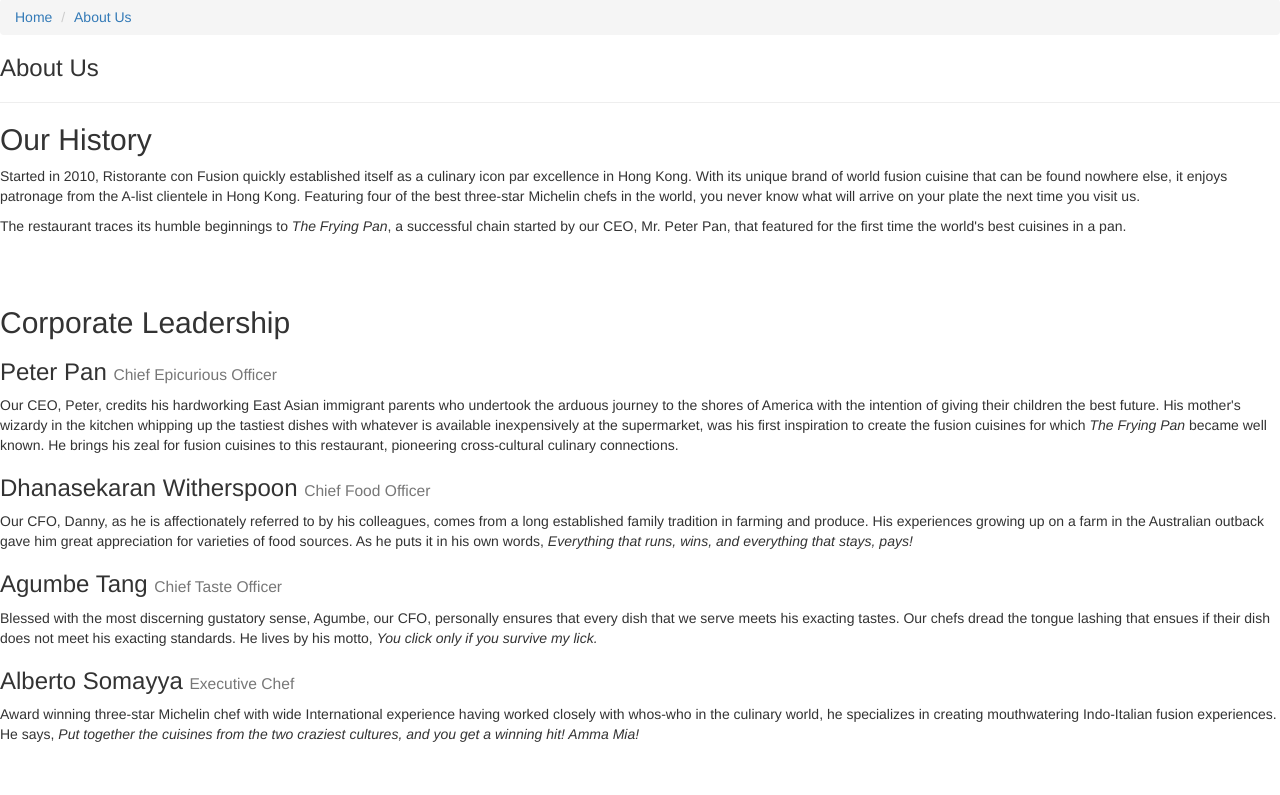
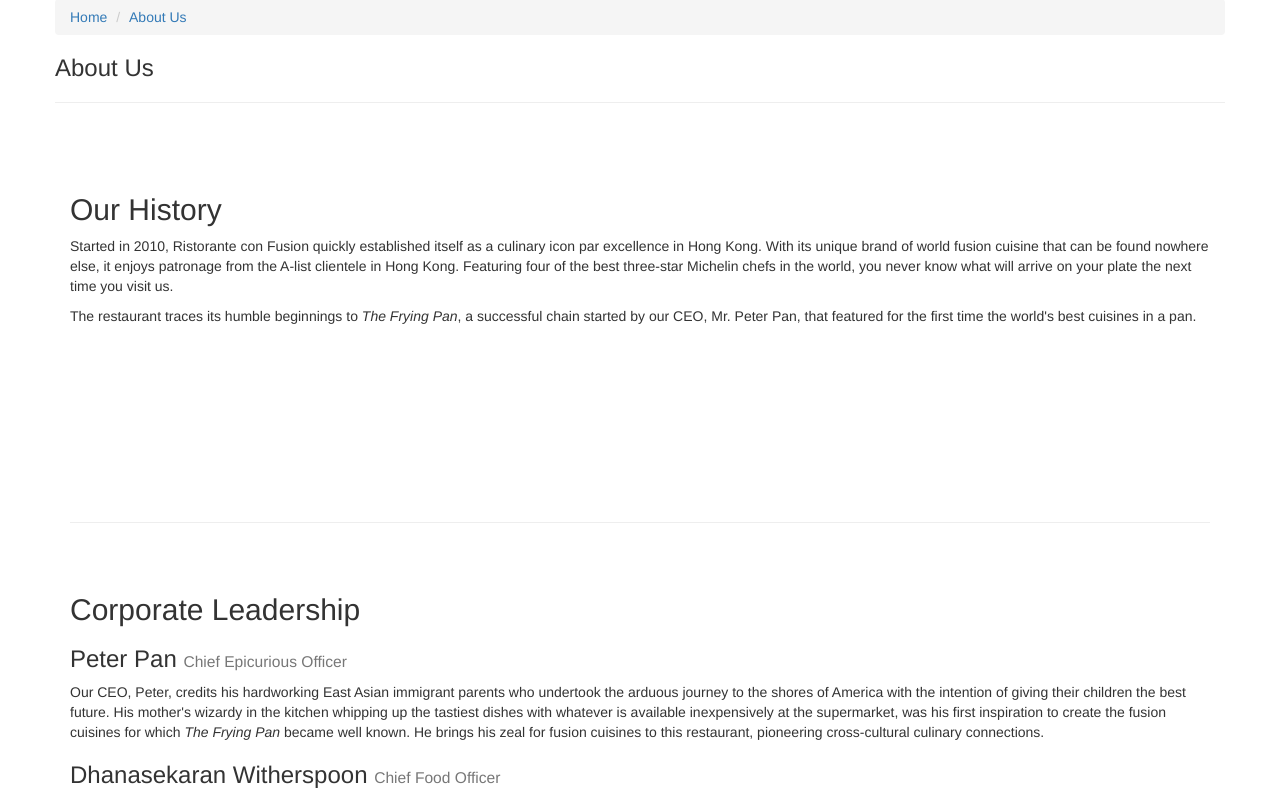
Before and after one commit to Ronaq13/BootStrap_work, a plain HTML site: page aboutus.html in a window 1280 px wide. Shown: the part 460-1255 px from the top of the page. Drawn offline with nearby package versions, Linux system fonts and the light colour scheme.

Commit message:
done as asked for

```diff
--- a/aboutus.html
+++ b/aboutus.html
@@ -76,8 +76,8 @@
         </div>
     </header>
 
-    <div>
-        <div>
+    <div class="container">
+        <div class="row">         <!-- row 1 -->
             <div>
              <!--   Breadcrumbs go here       -->
                     <ol class="breadcrumb">
@@ -91,7 +91,7 @@
             </div>
         </div>
 
-        <div>
+        <div class="row row-content">          <!-- row 2 -->
             <div>
                 <h2>Our History</h2>
                 <p>Started in 2010, Ristorante con Fusion quickly established itself as a culinary icon par excellence in Hong Kong. With its unique brand of world fusion cuisine that can be found nowhere else, it enjoys patronage from the A-list clientele in Hong Kong.  Featuring four of the best three-star Michelin chefs in the world, you never know what will arrive on your plate the next time you visit us.</p>
@@ -103,7 +103,7 @@
         </div>
 
 
-        <div>
+        <div class="row row-content">              <!-- row 3 -->
             <div>
                 <h2>Corporate Leadership</h2>
                 <h3>Peter Pan <small>Chief Epicurious Officer</small></h3>
```
